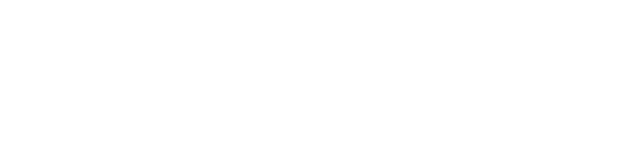
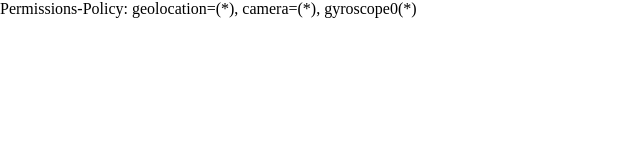
Before and after one commit to danieljenett/hiro, a plain HTML site: page index.html in a window 1280 px wide. Shown: the whole page, without its empty margins (0-640 px from the left). Drawn offline with Linux system fonts and the light colour scheme.

Commit message:
Update index.html

```diff
--- a/index.html
+++ b/index.html
@@ -5,6 +5,7 @@
   <title>CodePen - Location Based AR.js</title>
   <Permissions-Policy: geolocation=(*), camera=(*), gyroscope0(*)>
 
+Permissions-Policy: geolocation=(*), camera=(*), gyroscope0(*)
 
 
 </head>
@@ -14,7 +15,9 @@
   <head>
     <meta charset="utf-8" />
     <meta http-equiv="X-UA-Compatible" content="IE=edge" />
-    <meta name="viewport" content="width=device-width, user-scalable=no, minimum-scale=1.0, maximum-scale=1.0">
+	      <meta name="viewport" content="width=device-width, user-scalable=no, minimum-scale=1.0, maximum-scale=1.0">
+
+
     <title>Location Based AR.js demo</title>
     <script src="https://aframe.io/releases/1.0.4/aframe.min.js"></script>
     <script src="https://unpkg.com/aframe-look-at-component@0.8.0/dist/aframe-look-at-component.min.js"></script>
```
